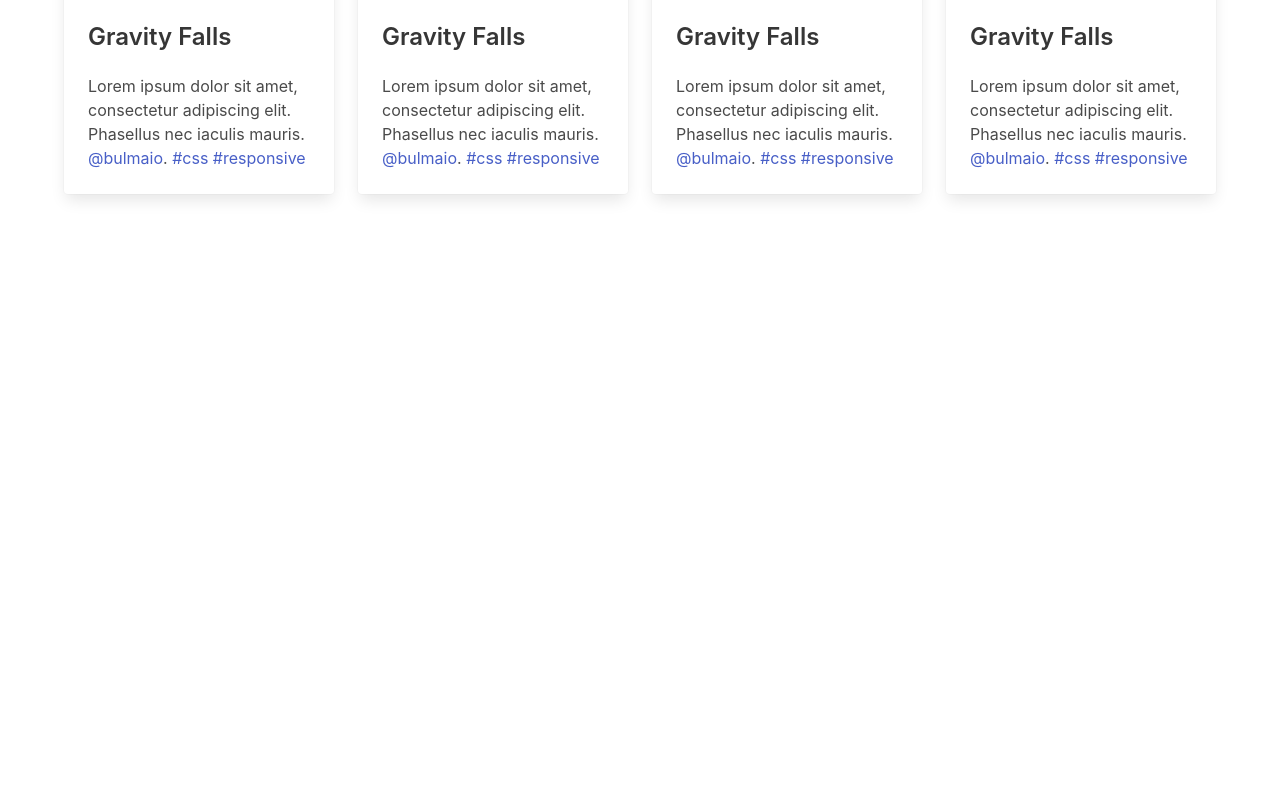
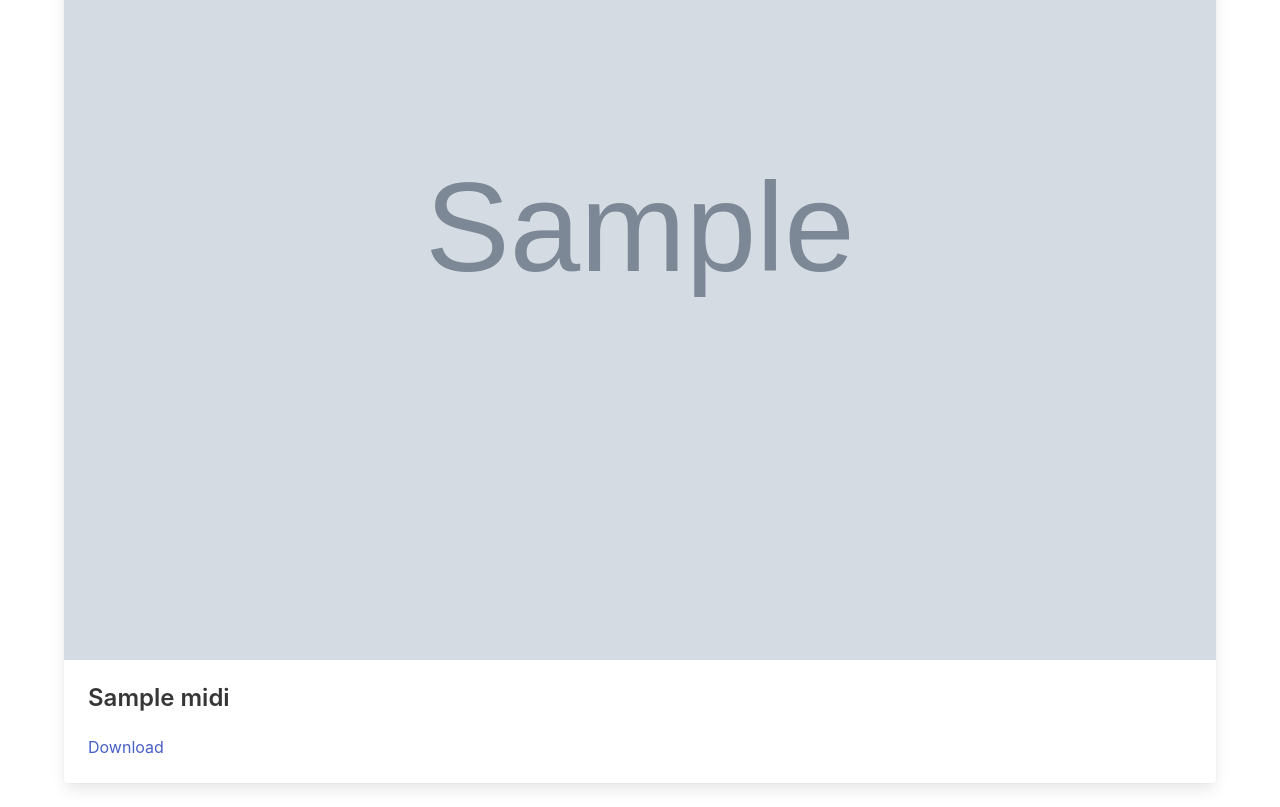
Before and after one commit to Nexcod/midihub, a Django app: page / in a window 1280 px wide. Shown: the part 531-1338 px from the top of the page. Before the commit the page ends 731 px from the top, so only its background shows below. Run offline with Django 3.2, Linux system fonts and the light colour scheme; tables that the repository leaves empty hold one stand-in row (values such as "Sample post"); grey boxes marked "Sample" are stand-in pictures; style sheets or scripts are compiled from the project's sources.

Commit message:
Add image to MIDI model. Add migration. Display last midi files

```diff
--- a/functional_tests/test_home_page.py
+++ b/functional_tests/test_home_page.py
@@ -5,4 +5,4 @@ class HomePageTest(FunctionalTest):
     def test_display_home_page(self):
         self.browser.get(self.live_server_url)
         self.assertIn('MidiHub', self.browser.title)
-        self.assertIn(self.browser.find_element_by_tag_name('h1').text, 'MidiHub')
+        self.assertIn('MIDI files', self.browser.find_element_by_tag_name('h1').text)
--- a/midi/models.py
+++ b/midi/models.py
@@ -3,7 +3,8 @@ from django.db import models
 
 class Midi(models.Model):
     title = models.CharField(max_length=255)
-    file = models.FileField(upload_to='midi/')
+    file = models.FileField(upload_to='files/midi')
+    image = models.ImageField(upload_to='images/midi')
     created_at = models.DateTimeField(auto_now_add=True)
     updated_at = models.DateTimeField(auto_now=True)
 
--- a/midi/templates/midi/index.html
+++ b/midi/templates/midi/index.html
@@ -3,7 +3,7 @@
 <!DOCTYPE html>
 <html lang="en">
 <head>
-    <title>My custom Bulma website</title>
+    <title>MidiHub</title>
     <link rel="stylesheet" href="{% static 'style.css' %}">
 </head>
 <body>
@@ -17,105 +17,41 @@
         <div class="tabs main-tabs is-medium">
             <ul>
                 <li class="is-active"><a>Latest</a></li>
+                {% comment %}
                 <li><a>Popular</a></li>
                 <li><a>Music</a></li>
                 <li><a>Videos</a></li>
                 <li><a>Documents</a></li>
+                {% endcomment %}
             </ul>
         </div>
 
         <div class="columns">
+            {% for card in midi %}
                 <div class="column">
                     <div class="card">
                         <div class="card-image">
                             <figure class="image is-4by3">
-                            <img src="https://bulma.io/images/placeholders/1280x960.png" alt="Placeholder image">
+                                <img src="{{ card.image.url }}" alt="Placeholder image">
                             </figure>
                         </div>
                         <div class="card-content">
                             <div class="media">
                                 <div class="media-content">
-                                <p class="title is-4">Gravity Falls</p>
+                                    <p class="title is-4">{{ card.title }}</p>
                                 </div>
                             </div>
 
                             <div class="content">
-                            Lorem ipsum dolor sit amet, consectetur adipiscing elit.
-                            Phasellus nec iaculis mauris. <a>@bulmaio</a>.
-                            <a href="#">#css</a> <a href="#">#responsive</a>
-                        </div>
-                    </div>
-                </div>
-            </div>
-            <div class="column">
-                <div class="card">
-                    <div class="card-image">
-                        <figure class="image is-4by3">
-                            <img src="https://bulma.io/images/placeholders/1280x960.png" alt="Placeholder image">
-                        </figure>
-                    </div>
-                    <div class="card-content">
-                        <div class="media">
-                            <div class="media-content">
-                                <p class="title is-4">Gravity Falls</p>
-                            </div>
-                        </div>
-
-                        <div class="content">
-                            Lorem ipsum dolor sit amet, consectetur adipiscing elit.
-                            Phasellus nec iaculis mauris. <a>@bulmaio</a>.
-                            <a href="#">#css</a> <a href="#">#responsive</a>
-                        </div>
-                    </div>
-                </div>
-            </div>
-            <div class="column">
-                <div class="card">
-                    <div class="card-image">
-                        <figure class="image is-4by3">
-                            <img src="https://bulma.io/images/placeholders/1280x960.png" alt="Placeholder image">
-                        </figure>
-                    </div>
-                    <div class="card-content">
-                        <div class="media">
-                            <div class="media-content">
-                                <p class="title is-4">Gravity Falls</p>
-                            </div>
-                        </div>
-
-                        <div class="content">
-                            Lorem ipsum dolor sit amet, consectetur adipiscing elit.
-                            Phasellus nec iaculis mauris. <a>@bulmaio</a>.
-                            <a href="#">#css</a> <a href="#">#responsive</a>
-                        </div>
-                    </div>
-                </div>
-            </div>
-            <div class="column">
-                <div class="card">
-                    <div class="card-image">
-                        <figure class="image is-4by3">
-                            <img src="https://bulma.io/images/placeholders/1280x960.png" alt="Placeholder image">
-                        </figure>
-                    </div>
-                    <div class="card-content">
-                        <div class="media">
-                            <div class="media-content">
-                                <p class="title is-4">Gravity Falls</p>
-                            </div>
-                        </div>
-
-                        <div class="content">
-                            Lorem ipsum dolor sit amet, consectetur adipiscing elit.
-                            Phasellus nec iaculis mauris. <a>@bulmaio</a>.
-                            <a href="#">#css</a> <a href="#">#responsive</a>
-                        </div>
-                    </div>
-                </div>
+                                <a href="{{ card.file.url }}">Download</a>
                             </div>
 
                         </div>
                     </div>
                 </div>
+            {% endfor %}
+        </div>
+    </div>
+</div>
 </body>
 </html>
--- a/midi/views.py
+++ b/midi/views.py
@@ -4,8 +4,8 @@ from midi.models import Midi
 
 
 def index(request):
-    latest_midi = Midi.objects.all().order_by('-created_at')[:10]
+    midi = Midi.objects.all().order_by('-created_at')[:10]
 
     return render(request, 'midi/index.html', {
-        'latest_midi': latest_midi,
+        'midi': midi,
     })
--- a/requirements.txt
+++ b/requirements.txt
@@ -1,2 +1,3 @@
 Django==2.1.7
 gunicorn==19.9.0
+Pillow==6.0.0
```
Also changed, not shown: midi/migrations/0001_initial.py, 1 other file. Lines whose indentation alone changed are shown as unchanged.
